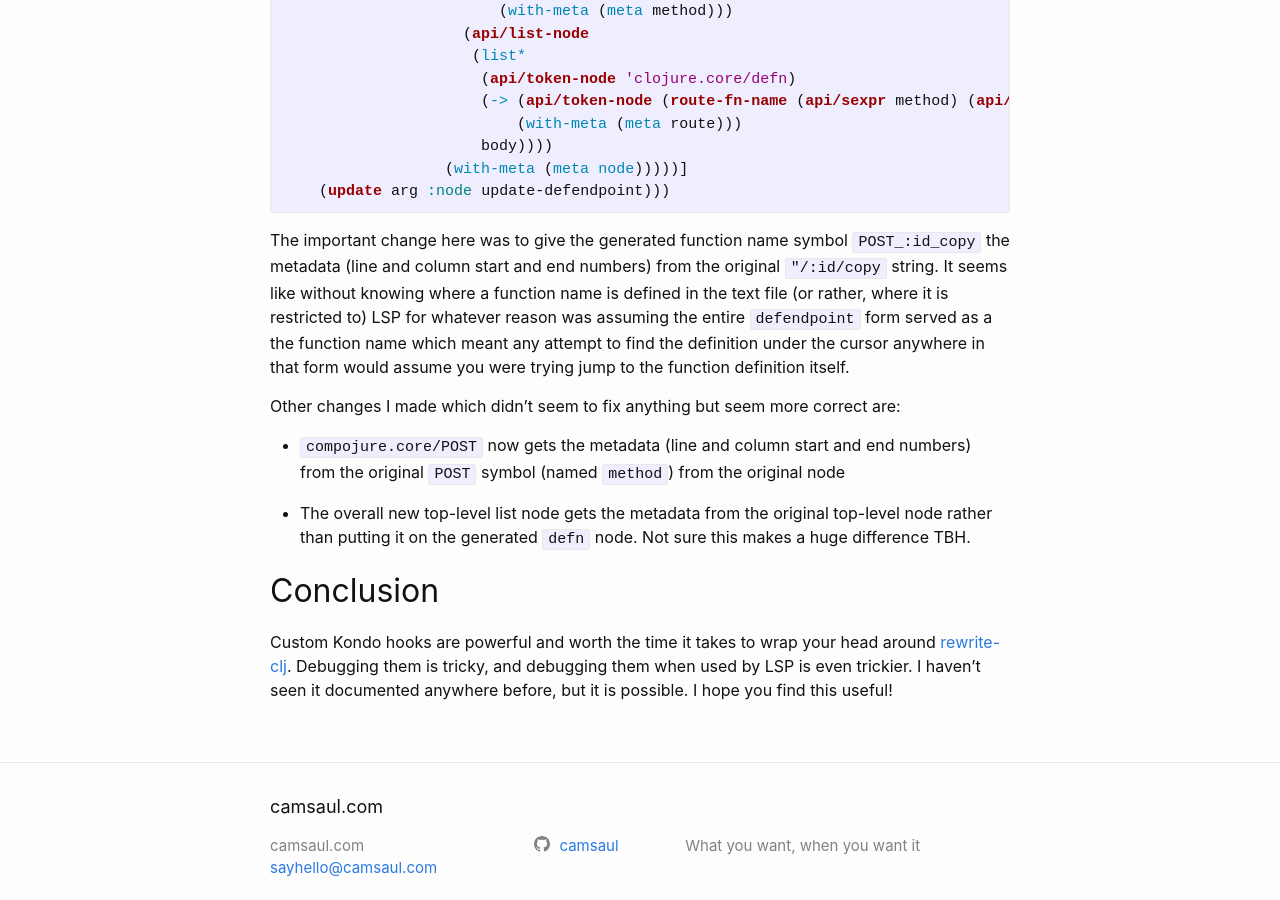
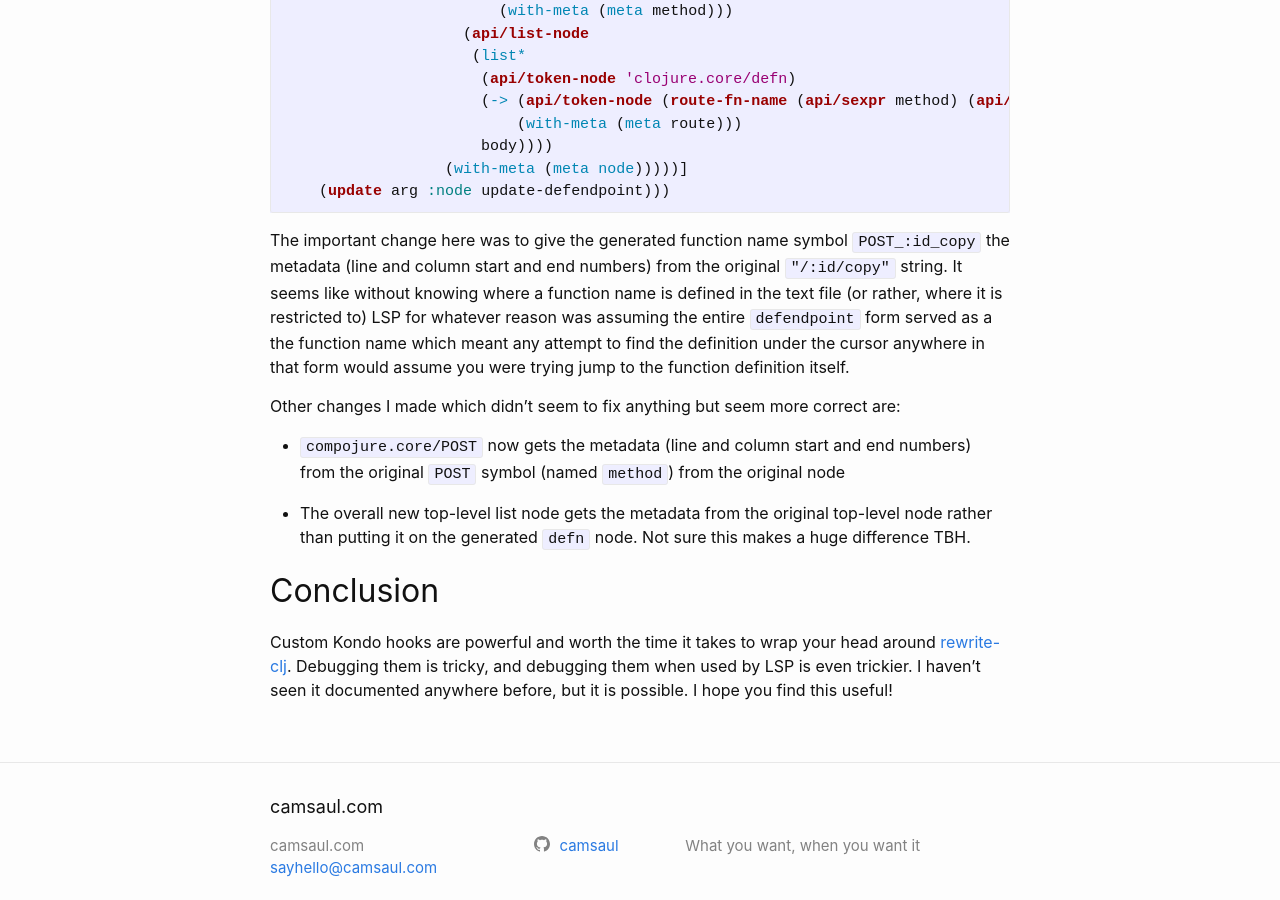
Before and after one commit to camsaul/camsaul.com, a Jekyll site: the page built from _posts/2024-09-04-debugging-clojure-lsp-jump-to-definition.markdown, in a window 1280 px wide and 900 px high, scrolled down 5164 px. Built offline with Jekyll 4.4.1, drawn with Linux system fonts in a browser that asks for light colours; a script that is not in the unit is left out.

Commit message:
Fix typo

````diff
--- a/_posts/2024-09-04-debugging-clojure-lsp-jump-to-definition.markdown
+++ b/_posts/2024-09-04-debugging-clojure-lsp-jump-to-definition.markdown
@@ -249,7 +249,7 @@ Here's the fixed version of the hook above:
 ```
 
 The important change here was to give the generated function name symbol `POST_:id_copy` the metadata (line and column
-start and end numbers) from the original `"/:id/copy` string. It seems like without knowing where a function name is
+start and end numbers) from the original `"/:id/copy"` string. It seems like without knowing where a function name is
 defined in the text file (or rather, where it is restricted to) LSP for whatever reason was assuming the entire
 `defendpoint` form served as a the function name which meant any attempt to find the definition under the cursor
 anywhere in that form would assume you were trying jump to the function definition itself.
````
